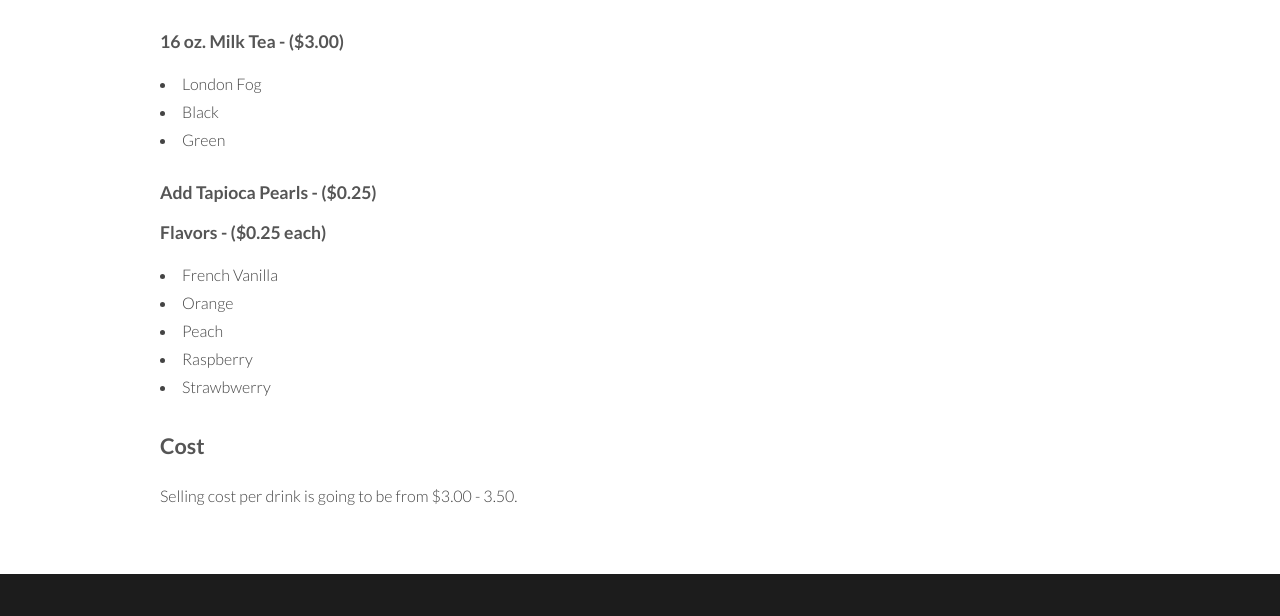
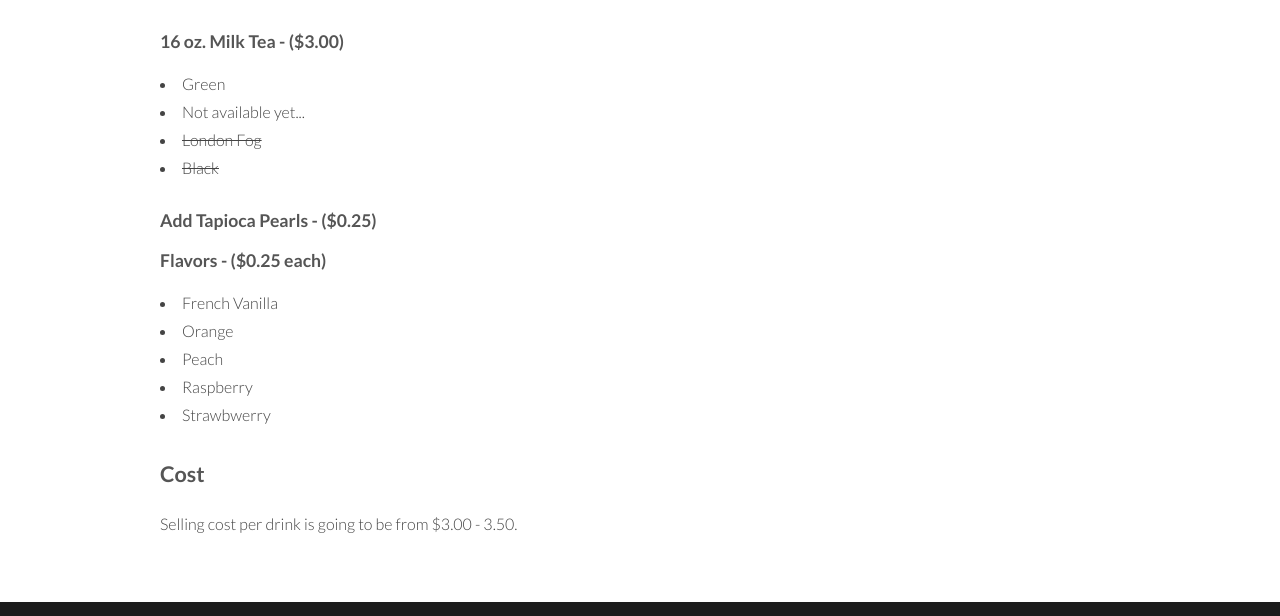
Before and after one commit to ionif/mtn, a plain HTML site: page menu.html in a window 1280 px wide. Shown: the part 184-800 px from the top of the page. Drawn offline with Linux system fonts and the light colour scheme.

Commit message:
small change

```diff
--- a/menu.html
+++ b/menu.html
@@ -37,9 +37,10 @@
 						<h1>Menu</h1>
 					</header>
 					<p><h4>16 oz. Milk Tea - ($3.00)</h4>
-<li>London Fog</li>
-<li>Black</li>
-<li>Green</li>
+					<li>Green</li>
+					<li>Not available yet...</li>
+					<strike><li>London Fog</li>
+					<li>Black</li></strike>
 &nbsp;
 <h4>Add Tapioca Pearls   -   ($0.25)</h4>
 <h4>Flavors - ($0.25 each)</h4>
```
